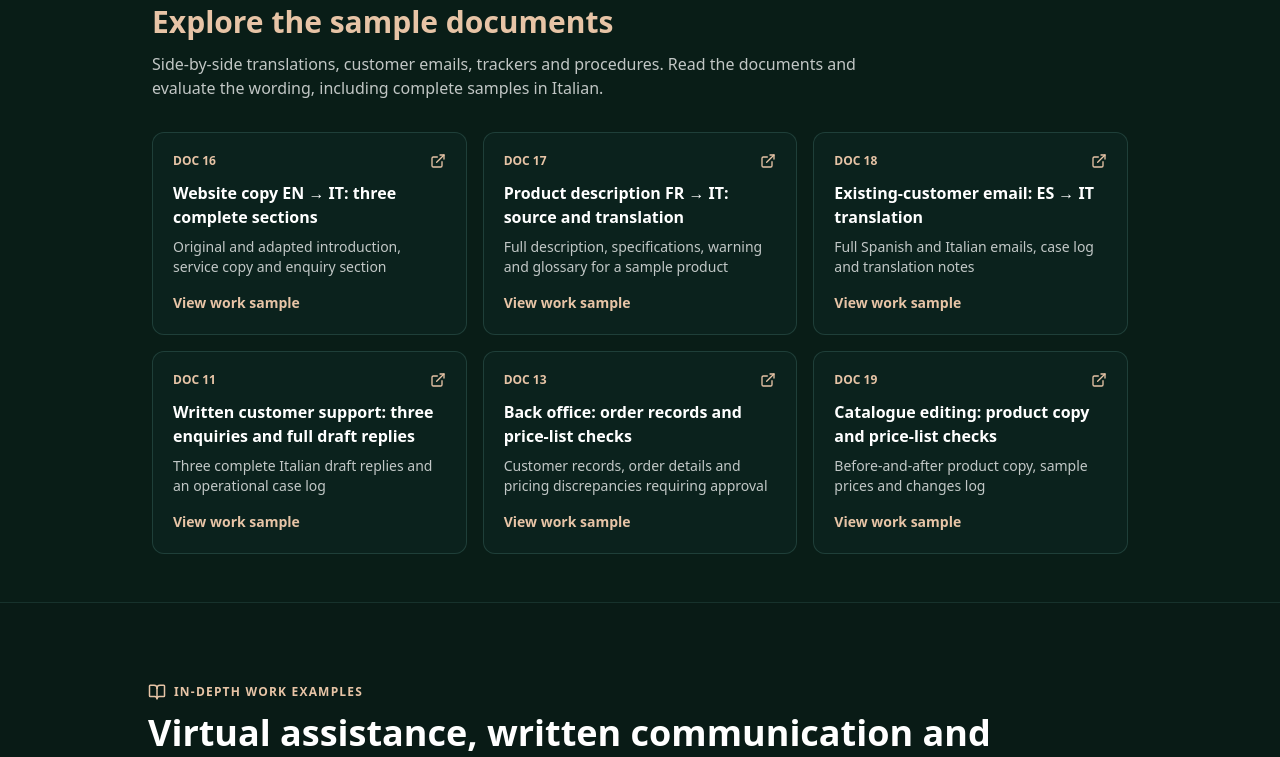
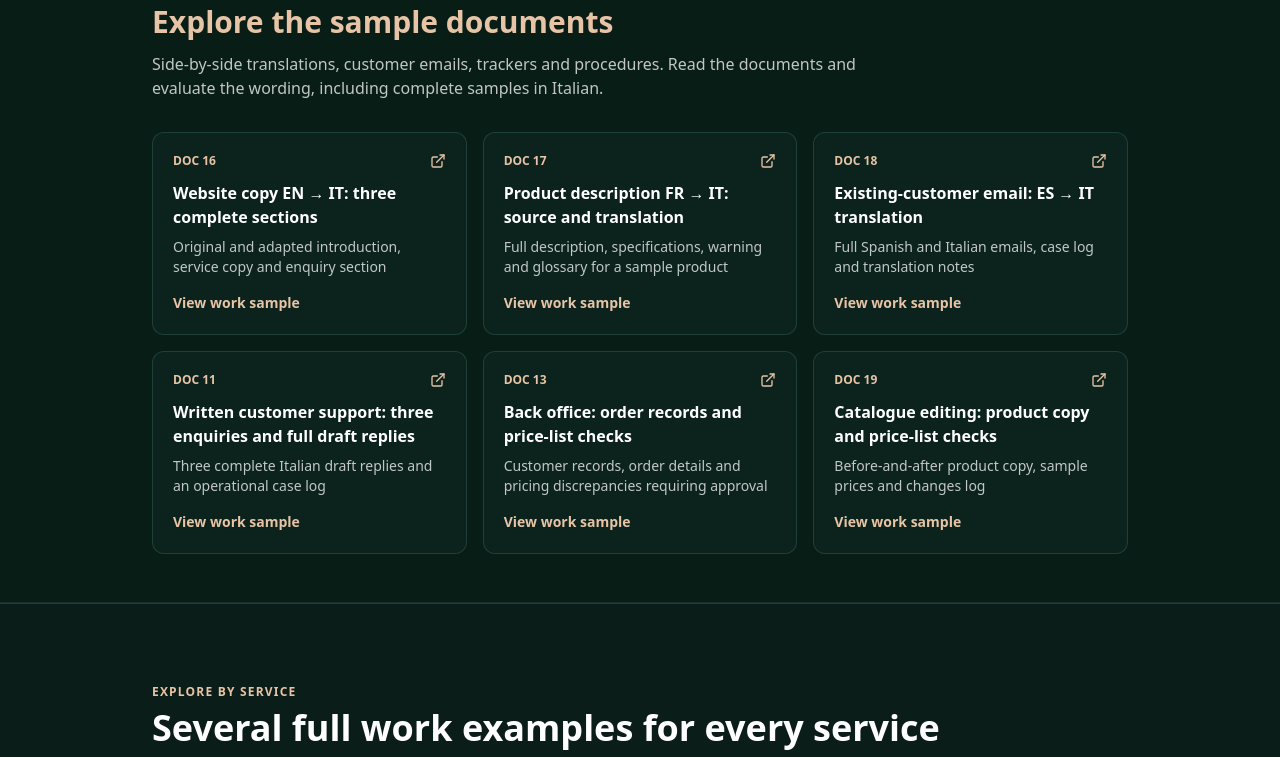
Before and after one commit to noemitomassetti/noemitomassetti-it, a React (Vite) app: page /work-examples in a window 1280 px wide. Shown: the part 2000-2757 px from the top of the page. Built offline with nearby package versions, Linux system fonts and the light colour scheme; the HTML template or start-up script is replaced by a standard one.

Commit message:
Add multilingual service-first navigation to portfolio, linking multiple full examples for each of 16 services

```diff
--- a/src/pages/Portfolio.tsx
+++ b/src/pages/Portfolio.tsx
@@ -2,6 +2,7 @@ import { useEffect, useState } from "react";
 import { Link, useLocation } from "react-router-dom";
 import { Layout } from "@/components/Layout";
 import { PortfolioDeepShowcase } from "@/components/PortfolioDeepShowcase";
+import { PortfolioServiceLibrary } from "@/components/PortfolioServiceLibrary";
 import { useSEO } from "@/hooks/useSEO";
 import { getLanguageFromPath, getLocalizedPath } from "@/lib/i18n/routes";
 import { getPortfolioDocumentPath } from "@/lib/portfolioDocumentPaths";
@@ -527,6 +528,7 @@ export default function Portfolio() {
         </div>
       </section>
 
+      <PortfolioServiceLibrary lang={lang} />
       <PortfolioDeepShowcase lang={lang} />
 
       {/* ── THE 5 MASTER TRAINING FIELDS SHOWCASE ── */}
```
